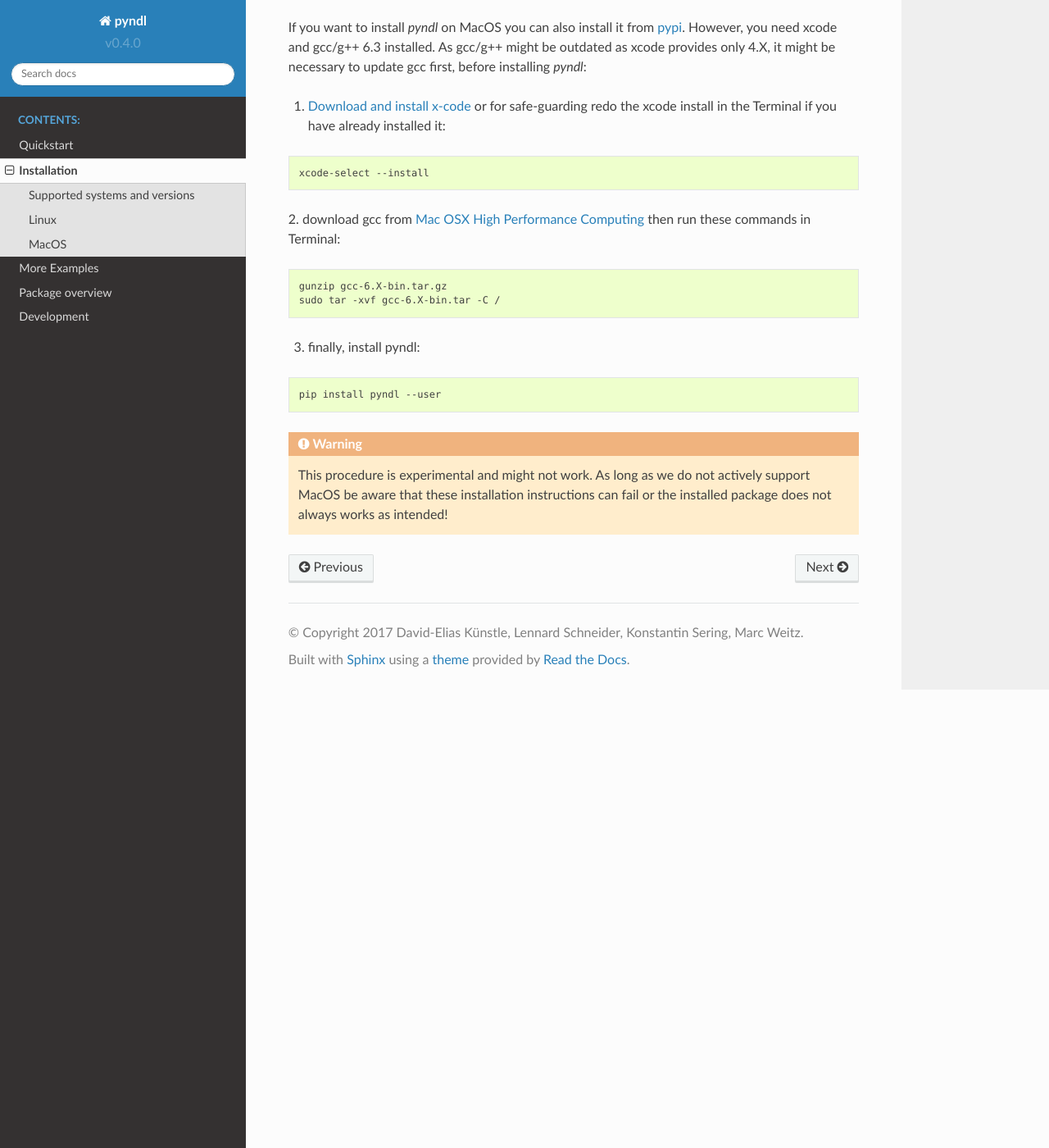
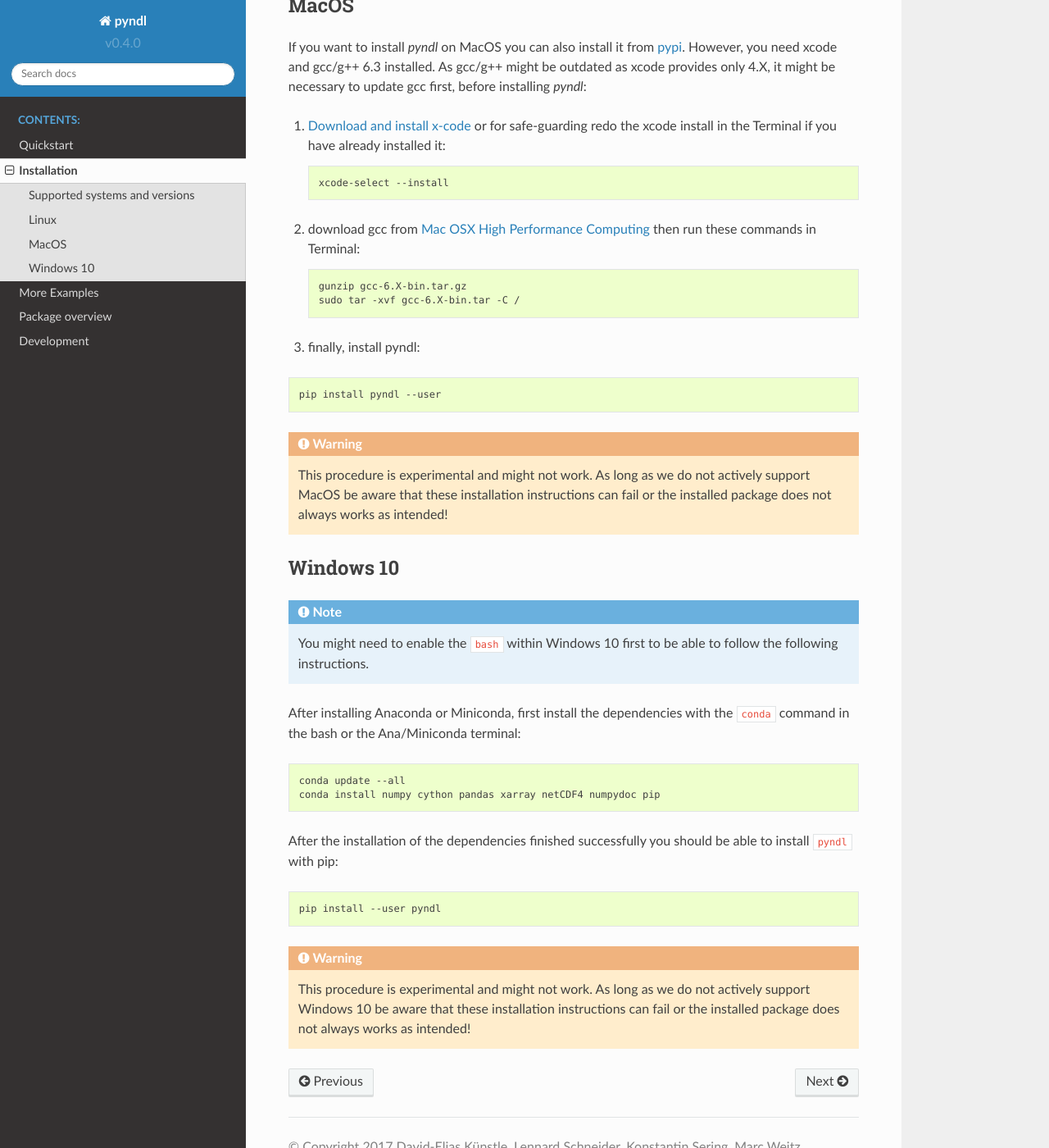
Before and after one commit to quantling/pyndl, a Sphinx documentation site: the page built from doc/source/installation.rst, in a window 1280 px wide and 1400 px high, scrolled down 686 px. Shown: the whole window at 82% size. Built offline with Sphinx 7.4.7 and the Read the Docs theme 2.0.0, drawn with Linux system fonts in a browser that asks for light colours; pages that are not in the unit, such as notebooks, are missing from menus; some of the changed text lies outside the part shown.

Commit message:
rephrases parts in the installation instruction and adds installation guide for windows 10

```diff
--- a/doc/source/installation.rst
+++ b/doc/source/installation.rst
@@ -10,14 +10,17 @@ Supported systems and versions
 .. image:: https://img.shields.io/pypi/pyversions/pyndl.svg
     :target: https://pypi.python.org/pypi/pyndl/
 
-*pyndl* currently only supports installation on Linux systems. However, it is
-possible to install it on other operating systems, but be aware
-that some functionality might not work or will not work as intended.
+*pyndl* currently is only tested and mainly used on 64-bit Linux systems.
+However, it is possible to install it on other operating systems, but be aware
+that some functionality might not work or will not work as intended. Therefore
+be extra careful and run the test suite after installing it on a non Linux
+system.
 
 .. note::
 
-  We recommend to install `Minicoda <https://conda.io/miniconda.html>`_ before
-  installing *pyndl* or to create a virtualenv within your personal folder.
+    We recommend to install `Minicoda <https://conda.io/miniconda.html>`_
+    before installing *pyndl* or to create a virtualenv within your personal
+    folder.
 
 
 Linux
@@ -29,6 +32,7 @@ from `pypi <https://pypi.python.org/pypi>`_ with:
 .. code:: bash
 
     pip install pyndl --user
+
 
 MacOS
 -----
@@ -42,18 +46,18 @@ necessary to update gcc first, before installing *pyndl*:
    for safe-guarding redo the xcode install in the Terminal if you have already
    installed it:
 
-.. code:: bash
+   .. code:: bash
 
-        xcode-select --install
+       xcode-select --install
 
 2. download gcc from `Mac OSX High Performance Computing
-<http://prdownloads.sourceforge.net/hpc/gcc-6.3-bin.tar.gz>`_
-then run these commands in Terminal:
+   <http://prdownloads.sourceforge.net/hpc/gcc-6.3-bin.tar.gz>`_ then run these
+   commands in Terminal:
 
-.. code:: bash
+   .. code:: bash
 
-        gunzip gcc-6.X-bin.tar.gz
-        sudo tar -xvf gcc-6.X-bin.tar -C /
+       gunzip gcc-6.X-bin.tar.gz
+       sudo tar -xvf gcc-6.X-bin.tar -C /
 
 3. finally, install pyndl:
 
@@ -66,3 +70,33 @@ then run these commands in Terminal:
     This procedure is experimental and might not work. As long as we do not
     actively support MacOS be aware that these installation instructions can
     fail or the installed package does not always works as intended!
+
+
+Windows 10
+----------
+
+.. note::
+
+    You might need to enable the ``bash`` within Windows 10 first to be able to
+    follow the following instructions.
+
+After installing Anaconda or Miniconda, first install the dependencies with the
+``conda`` command in the bash or the Ana/Miniconda terminal:
+
+.. code:: bash
+
+    conda update --all
+    conda install numpy cython pandas xarray netCDF4 numpydoc pip
+
+After the installation of the dependencies finished successfully you should be
+able to install ``pyndl`` with pip:
+
+.. code:: bash
+
+    pip install --user pyndl
+
+.. warning::
+
+    This procedure is experimental and might not work. As long as we do not
+    actively support Windows 10 be aware that these installation instructions
+    can fail or the installed package does not always works as intended!
```
